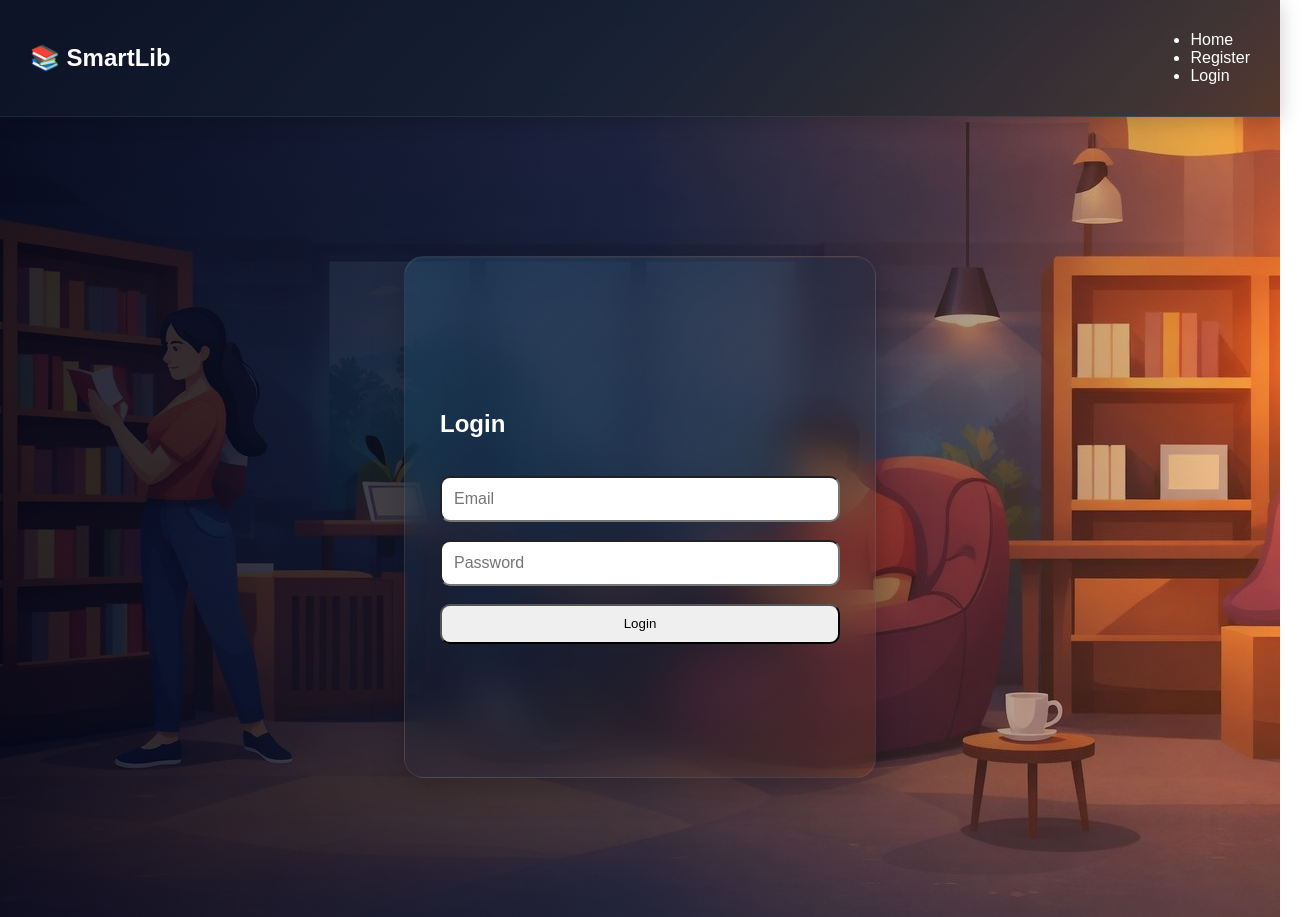
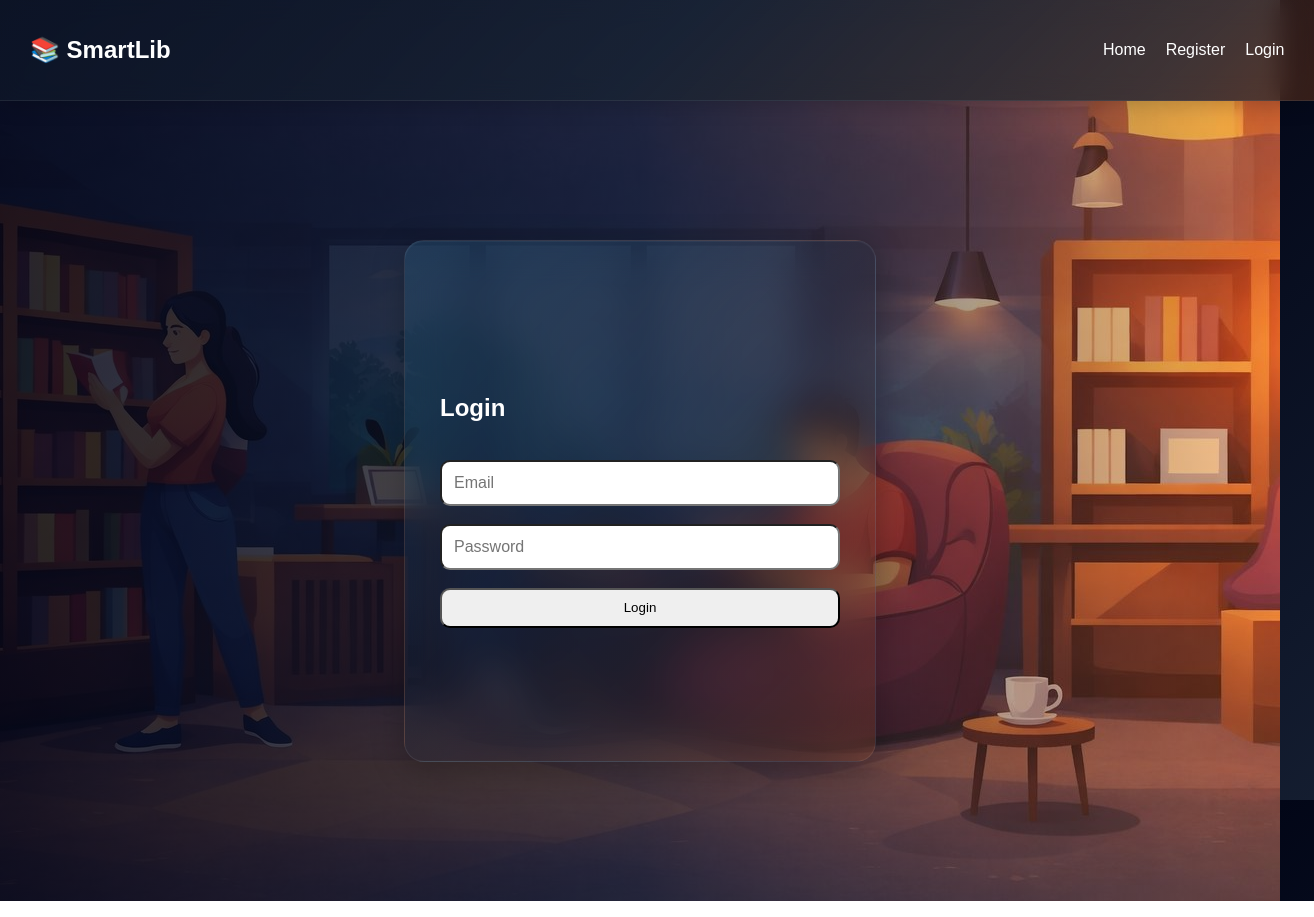
Before and after one commit to naagarSaloni/libraryManagement-, a React app in the folder frontend/: page /login in a window 1280 px wide. Shown: the whole page, 1314 px wide, since content can reach past the window. Built offline with nearby package versions, Linux system fonts and the light colour scheme; the HTML template or start-up script is replaced by a standard one.

Commit message:
Update Navbar.css

```diff
--- a/frontend/src/components/Navbar.css
+++ b/frontend/src/components/Navbar.css
@@ -1,7 +1,11 @@
 .navbar {
-  position: sticky;
+  position: relative;
   top: 0;
+  right:0;
+  left:0;
   z-index: 1000;
+  width: 98%;
+  height : 70px;
 
   display: flex;
   justify-content: space-between;
@@ -26,6 +30,18 @@
 
   box-shadow: 0 4px 20px rgba(0,0,0,0.2);
 }
+.logo {
+  margin: 0;
+}
+
+.nav-links {
+  display: flex;     /* 🔥 this makes it horizontal */
+  gap: 20px;         /* space between items */
+
+  list-style: none;
+  margin: 0;
+  padding: 0;
+}
 .nav-links a {
   text-decoration: none;
   color: white;
```
